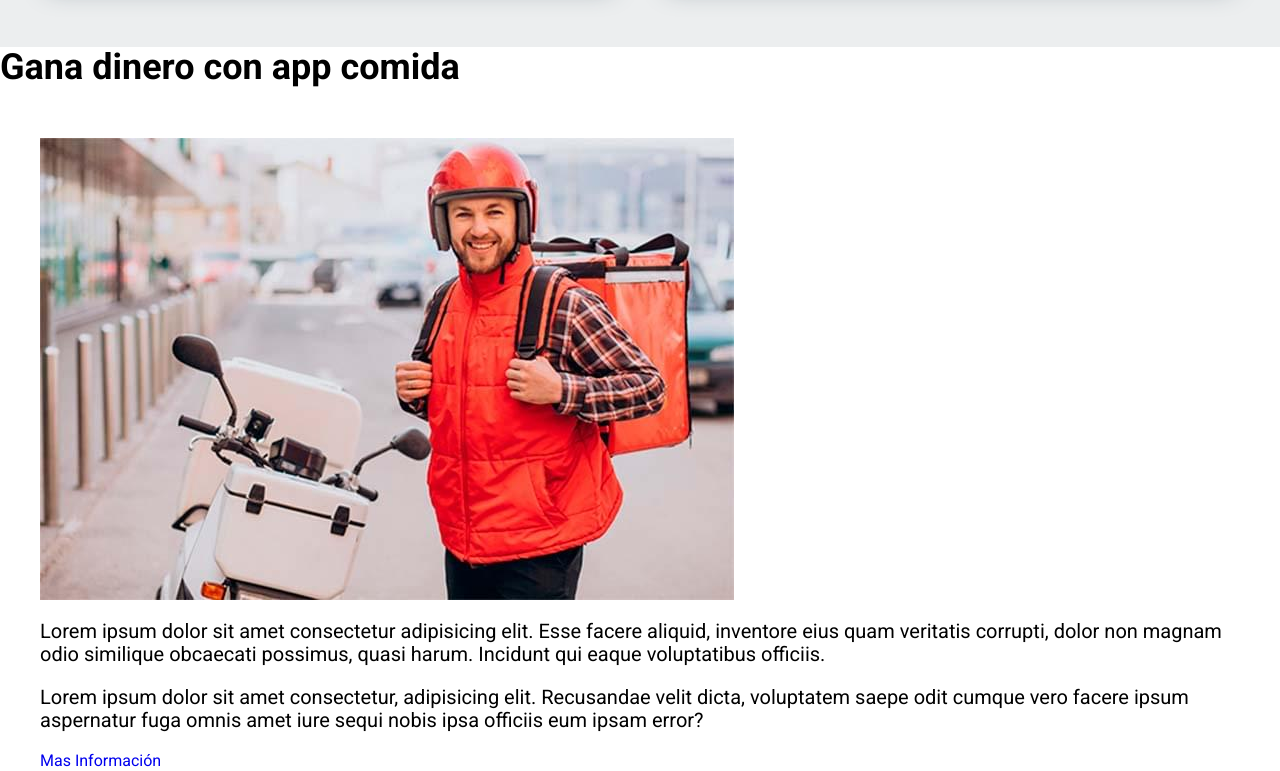
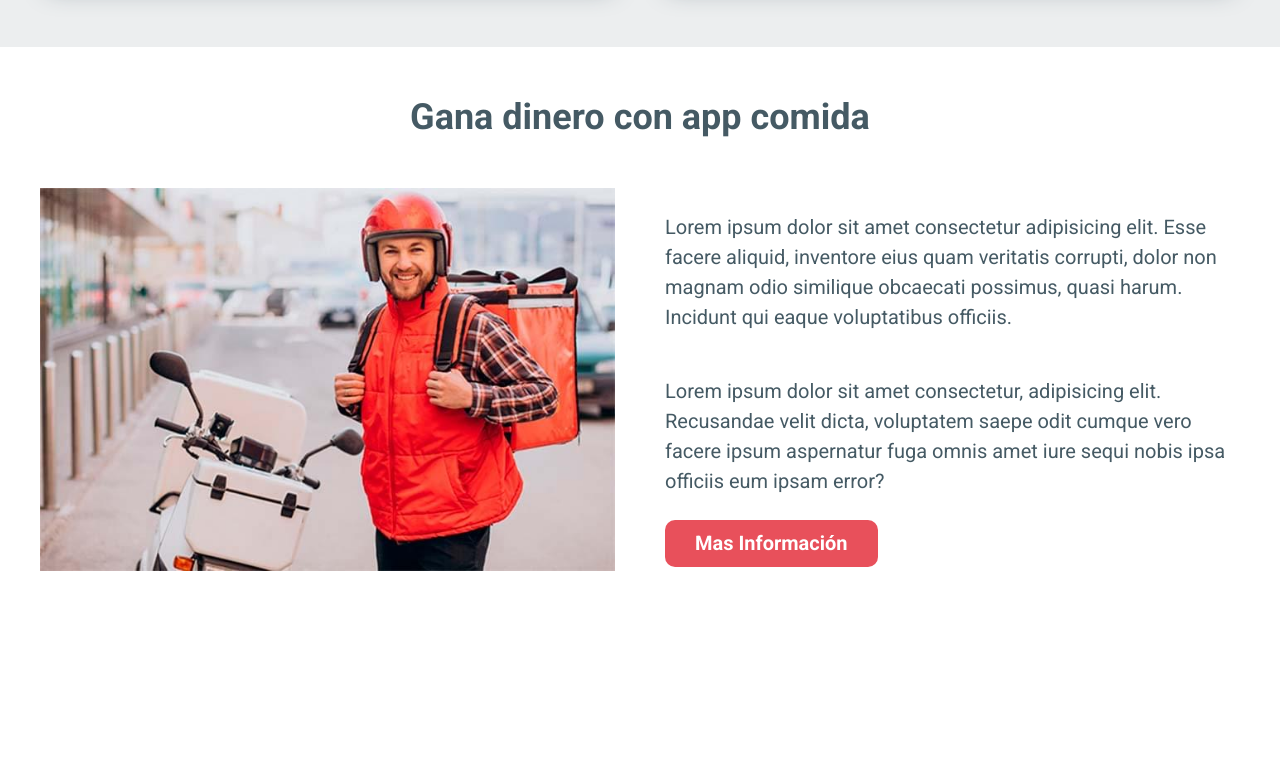
Before and after one commit to sebaa-loda/App-Comida, a website: page index.html in a window 1280 px wide. Shown: the part 4322-5093 px from the top of the page. After the commit the page ends 4943 px from the top, so only its background shows below. Drawn offline with Linux system fonts and the light colour scheme.

Commit message:
end repartidores

```diff
--- a/src/scss/repartidores/_repartidores.scss
+++ b/src/scss/repartidores/_repartidores.scss
@@ -1,2 +1,33 @@
 @use 'base/variables' as v;
 @use 'base/mixins' as m;
+
+.repartidores{
+  padding: v.$separacion 0;
+
+  &__heading{
+    text-align: center;
+    color: v.$secundario;
+  }
+
+  &__grid{
+    @include m.tablet{
+      @include m.grid (2,v.$separacion);
+    }
+  }
+
+  &__contenido{
+    display: flex;
+    flex-direction: column;
+    justify-content: space-evenly;
+    align-items: flex-start;
+  }
+
+  &__texto{
+    line-height: 1.5;
+    color: v.$secundario;
+  }
+
+  &__enlace{
+    @include m.boton(v.$primario, v.$blanco);
+  }
+}
```
Also changed, not shown: build/css/app.css, 1 other file.
